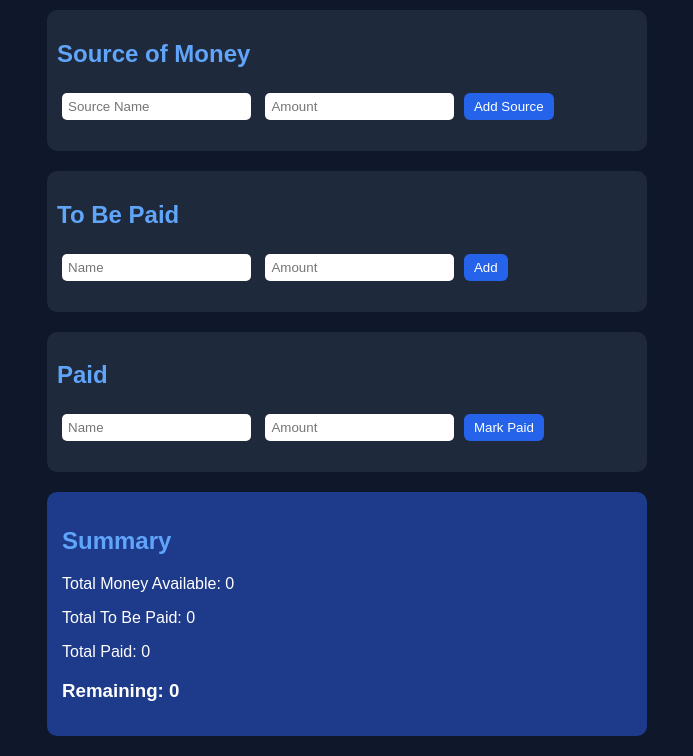
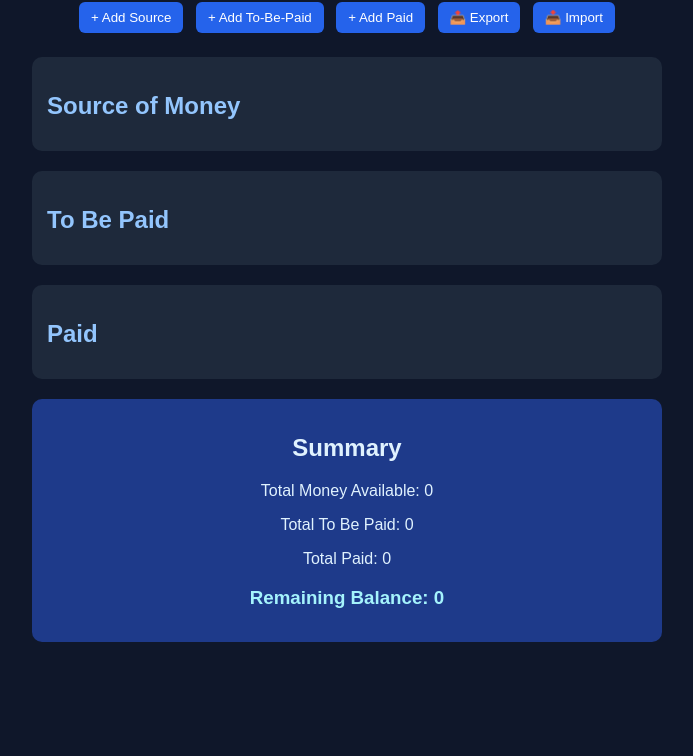
Before and after one commit to shashanksingh097/Budget-Calculator, a plain HTML site: page index.html in a window 1280 px wide. Shown: the part 91-847 px from the top of the page, without its empty margins (293-986 px from the left). After the commit the page ends 800 px from the top, so only its background shows below. Drawn offline with Linux system fonts and the light colour scheme.

Commit message:
modified

```diff
--- a/index.html
+++ b/index.html
@@ -1,35 +1,34 @@
 <!DOCTYPE html>
 <html lang="en">
 <head>
-  <meta charset="UTF-8">
-  <meta name="viewport" content="width=device-width, initial-scale=1.0">
+  <meta charset="UTF-8" />
+  <meta name="viewport" content="width=device-width, initial-scale=1.0" />
   <title>Budget Calculator</title>
-  <link rel="stylesheet" href="style.css">
+  <link rel="stylesheet" href="style.css" />
 </head>
 <body>
   <h1>💰 Budget Calculator</h1>
 
+  <div class="controls">
+    <button onclick="openForm('source')">+ Add Source</button>
+    <button onclick="openForm('tobepaid')">+ Add To-Be-Paid</button>
+    <button onclick="openForm('paid')">+ Add Paid</button>
+    <button onclick="exportData()">📤 Export</button>
+    <button onclick="importData()">📥 Import</button>
+  </div>
+
   <div class="section">
     <h2>Source of Money</h2>
-    <input id="source-name" placeholder="Source Name">
-    <input id="source-amount" type="number" placeholder="Amount">
-    <button onclick="addSource()">Add Source</button>
     <ul id="source-list"></ul>
   </div>
 
   <div class="section">
     <h2>To Be Paid</h2>
-    <input id="tobepaid-name" placeholder="Name">
-    <input id="tobepaid-amount" type="number" placeholder="Amount">
-    <button onclick="addToBePaid()">Add</button>
     <ul id="tobepaid-list"></ul>
   </div>
 
   <div class="section">
     <h2>Paid</h2>
-    <input id="paid-name" placeholder="Name">
-    <input id="paid-amount" type="number" placeholder="Amount">
-    <button onclick="addPaid()">Mark Paid</button>
     <ul id="paid-list"></ul>
   </div>
 
@@ -38,7 +37,18 @@
     <p>Total Money Available: <span id="total-source">0</span></p>
     <p>Total To Be Paid: <span id="total-tobepaid">0</span></p>
     <p>Total Paid: <span id="total-paid">0</span></p>
-    <h3>Remaining: <span id="remaining">0</span></h3>
+    <h3>Remaining Balance: <span id="remaining">0</span></h3>
+  </div>
+
+  <!-- Modal for adding data -->
+  <div id="modal" class="modal">
+    <div class="modal-content">
+      <h3 id="modal-title"></h3>
+      <input type="text" id="entry-name" placeholder="Name" />
+      <input type="number" id="entry-amount" placeholder="Amount" />
+      <button onclick="saveEntry()">Save</button>
+      <button onclick="closeForm()">Cancel</button>
+    </div>
   </div>
 
   <script src="script.js"></script>
--- a/style.css
+++ b/style.css
@@ -1,34 +1,49 @@
 body {
   font-family: Arial, sans-serif;
   background: #0f172a;
-  color: white;
-  max-width: 600px;
-  margin: auto;
+  color: #f1f5f9;
+  margin: 0;
   padding: 20px;
+  text-align: center;
 }
 
-h1, h2 {
+h1 {
   color: #60a5fa;
+  margin-bottom: 10px;
 }
 
-input {
-  margin: 5px;
-  padding: 6px;
-  border-radius: 5px;
-  border: none;
+.controls {
+  margin-bottom: 20px;
 }
 
 button {
   background: #2563eb;
   color: white;
   border: none;
-  padding: 6px 10px;
+  padding: 8px 12px;
+  margin: 4px;
   border-radius: 6px;
   cursor: pointer;
+  transition: 0.2s;
 }
 
 button:hover {
-  background: #1d4ed8;
+  background: #1e40af;
+}
+
+.section {
+  background: #1e293b;
+  border-radius: 10px;
+  padding: 15px;
+  margin-bottom: 20px;
+  text-align: left;
+  max-width: 600px;
+  margin-inline: auto;
+}
+
+.section h2 {
+  color: #93c5fd;
+  margin-bottom: 10px;
 }
 
 ul {
@@ -36,16 +51,51 @@ ul {
   padding: 0;
 }
 
-.section {
-  margin-top: 20px;
-  padding: 10px;
-  background: #1e293b;
-  border-radius: 10px;
+li {
+  padding: 6px 10px;
+  border-bottom: 1px solid #334155;
+  display: flex;
+  justify-content: space-between;
+  align-items: center;
 }
 
 .summary {
-  margin-top: 20px;
   background: #1e3a8a;
+  color: #e0f2fe;
+  border-radius: 10px;
   padding: 15px;
+  max-width: 600px;
+  margin: auto;
+}
+
+.summary h3 {
+  color: #a5f3fc;
+}
+
+/* Modal styling */
+.modal {
+  display: none;
+  position: fixed;
+  top: 0; left: 0;
+  width: 100%; height: 100%;
+  background: rgba(0,0,0,0.6);
+  justify-content: center;
+  align-items: center;
+}
+
+.modal-content {
+  background: #1e293b;
+  padding: 20px;
   border-radius: 10px;
+  width: 300px;
+  text-align: center;
 }
+
+.modal-content input {
+  width: 90%;
+  padding: 6px;
+  margin: 6px 0;
+  border-radius: 6px;
+  border: none;
+  text-align: center;
+}
```
